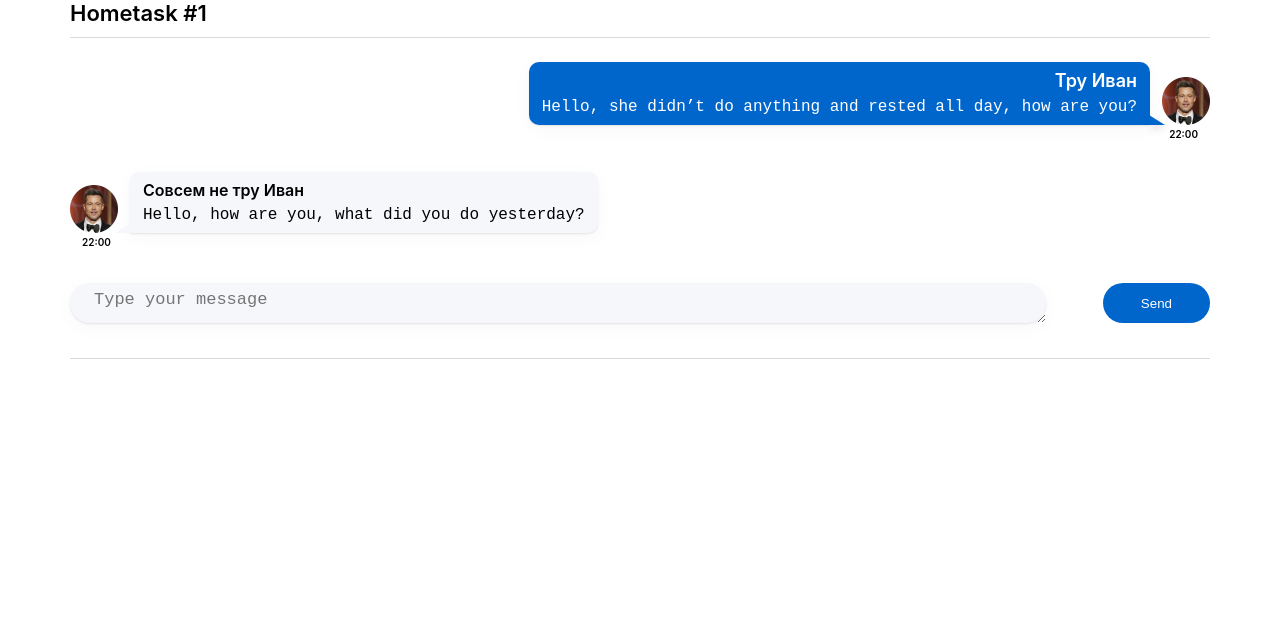
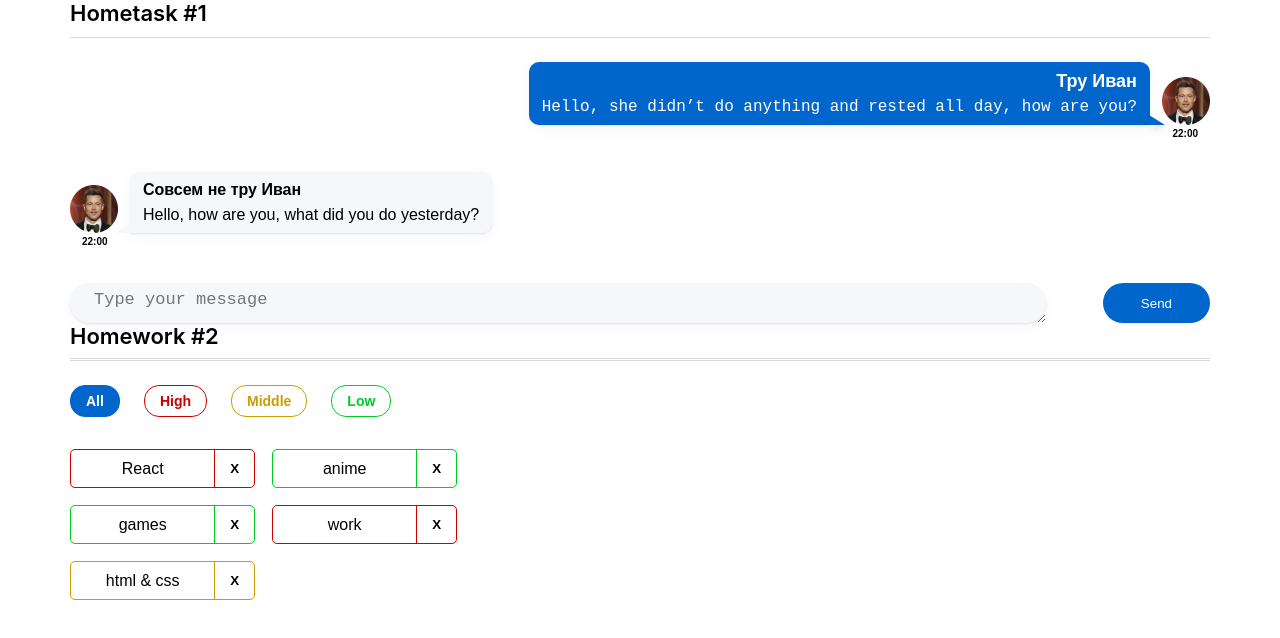
Before and after one commit to klisitsky/it-incubator_homeWork, a React (Create React App) app: page /#/pre-junior in a window 1280 px wide. Before the commit this address led to /. Shown: the top 638 px of the page. Built offline with nearby package versions, Linux system fonts and the light colour scheme.

Commit message:
Finished hw2 task

```diff
--- a/package.json
+++ b/package.json
@@ -1,6 +1,6 @@
 {
   "name": "hws2",
-  "homepage": "http://shanidesu.github.io/hws2",
+  "homepage": "https://shanidesu.github.io/it-incubator_homeWork/",
   "version": "0.1.0",
   "private": true,
   "dependencies": {
@@ -16,7 +16,7 @@
     "@types/react-dom": "18.0.6",
     "@types/uuid": "8.3.4",
     "axios": "0.27.2",
-    "gh-pages": "4.0.0",
+    "gh-pages": "^5.0.0",
     "react": "18.2.0",
     "react-dom": "18.2.0",
     "react-redux": "8.0.4",
--- a/src/s1-main/App.module.css
+++ b/src/s1-main/App.module.css
@@ -5,6 +5,7 @@
 }
 
 .hw {
+    font-family: Montserrat, sans-serif;
 }
 
 .hwTitle {
--- a/src/s1-main/App.tsx
+++ b/src/s1-main/App.tsx
@@ -1,13 +1,14 @@
 import React from 'react'
 import s from './App.module.css'
 import HW1 from '../s2-homeworks/hw01/HW1'
+import HW2 from "../s2-homeworks/hw02/HW2";
 
 function App() {
     return (
         <div className={s.App}>
             <HW1/>
             {/*раскомментировать по ходу выполнения*/}
-            {/*<HW2/>*/}
+            <HW2/>
             {/*<HW3/>*/}
             {/*<HW4/>*/}
 
--- a/src/s2-homeworks/hw01/friend-message/FriendMessage.module.css
+++ b/src/s2-homeworks/hw01/friend-message/FriendMessage.module.css
@@ -57,7 +57,7 @@
 }
 
 .friendMessageText {
-
+  font-family: Montserrat, sans-serif;
 }
 
 .friendTime {
--- a/src/s2-homeworks/hw02/HW2.tsx
+++ b/src/s2-homeworks/hw02/HW2.tsx
@@ -3,30 +3,30 @@ import Affairs from './affairs/Affairs'
 import s2 from '../../s1-main/App.module.css'
 
 /*
-* 1 - описать типы AffairPriorityType, AffairType
-* 2 - указать нужный тип для defaultAffairs
-* 3 - дописать типы и логику функции filterAffairs и проверить её тестами
-* 4 - выполнить пункт 3 для функции deleteAffair
-* 5 - указать нужный тип в useState с affairs
-* 6 - дописать тип и логику функции deleteAffairCallback
-* 7 - в файле Affairs.tsx дописать типизацию пропсов
-* 8 - в файле Affairs.tsx дописать логику функций setAll, setHigh, setMiddle, setLow
-* 9 - в файле Affair.tsx дописать типизацию пропсов
-* 10 - в файле Affair.tsx дописать функции deleteCallback и использовать
-* 11 - в файле Affair.tsx отобразить приходящие данные
+* 1 + описать типы AffairPriorityType, AffairType
+* 2 + указать нужный тип для defaultAffairs
+* 3 + дописать типы и логику функции filterAffairs и проверить её тестами
+* 4 + выполнить пункт 3 для функции deleteAffair
+* 5 + указать нужный тип в useState с affairs
+* 6 + дописать тип и логику функции deleteAffairCallback
+* 7 + в файле Affairs.tsx дописать типизацию пропсов
+* 8 + в файле Affairs.tsx дописать логику функций setAll, setHigh, setMiddle, setLow
+* 9 + в файле Affair.tsx дописать типизацию пропсов
+* 10 + в файле Affair.tsx дописать функции deleteCallback и использовать
+* 11 + в файле Affair.tsx отобразить приходящие данные
 * */
 
 // types
-export type AffairPriorityType = any // need to fix any
+export type AffairPriorityType = 'high' | 'middle' | 'low' // need to fix any
 export type AffairType = {
-    _id: any // need to fix any
-    name: any // need to fix any
+    _id: number // need to fix any
+    name: string // need to fix any
     priority: AffairPriorityType
 }
 export type FilterType = 'all' | AffairPriorityType
 
 // constants
-const defaultAffairs: any = [ // need to fix any
+const defaultAffairs: Array<AffairType> = [ // need to fix any
     {_id: 1, name: 'React', priority: 'high'}, // студенты могут изменить содержимое name и количество элементов в массиве, ...priority не менять!
     {_id: 2, name: 'anime', priority: 'low'},
     {_id: 3, name: 'games', priority: 'low'},
@@ -35,34 +35,36 @@ const defaultAffairs: any = [ // need to fix any
 ]
 
 // pure helper functions
-export const filterAffairs = (affairs: any, filter: any): any => { // need to fix any
+export const filterAffairs = (affairs: Array<AffairType>, filter: FilterType): any => { // need to fix any
+    return filter === 'all'
+     ? affairs
+     : affairs.filter(affair => affair.priority === filter)
+       // need to fix
+}
+export const deleteAffair = (affairs: Array<AffairType>, _id: number): any => { // need to fix any
 
-
-    return affairs // need to fix
-}
-export const deleteAffair = (affairs: any, _id: any): any => { // need to fix any
-
-    return affairs // need to fix
+    return affairs.filter(affairs => affairs._id !== _id) // need to fix
 }
 
 function HW2() {
-    const [affairs, setAffairs] = useState<any>(defaultAffairs) // need to fix any
+    const [affairs, setAffairs] = useState<Array<AffairType>>(defaultAffairs) // need to fix any
     const [filter, setFilter] = useState<FilterType>('all')
 
     const filteredAffairs = filterAffairs(affairs, filter)
-    const deleteAffairCallback = (_id: any) => { // need to fix any
+    const deleteAffairCallback = (_id: number) => { // need to fix any
+        setAffairs(deleteAffair(filteredAffairs, _id))
         // need to fix
     }
-
+    console.log(affairs)
     return (
         <div id={'hw2'}>
             <div className={s2.hwTitle}>Homework #2</div>
             <div className={s2.hw}>
                 <Affairs
                     data={filteredAffairs}
+                    filter={filter}
                     setFilter={setFilter}
                     deleteAffairCallback={deleteAffairCallback}
-                    filter={filter}
                 />
             </div>
         </div>
--- a/src/s2-homeworks/hw02/affairs/Affairs.tsx
+++ b/src/s2-homeworks/hw02/affairs/Affairs.tsx
@@ -1,26 +1,30 @@
-import React from 'react'
+import React, {SetStateAction} from 'react'
 import Affair from './affair/Affair'
-import {AffairType, FilterType} from '../HW2'
+import {AffairType, filterAffairs, FilterType} from '../HW2'
 import s from './Affairs.module.css'
 
 type AffairsPropsType = {
-    data: any // need to fix any
-    setFilter: any
-    deleteAffairCallback: any
+    data: Array<AffairType> // need to fix any
+    setFilter: (_id:FilterType) => void
+    deleteAffairCallback: (_id: number) => void
     filter: FilterType
 }
 
 function Affairs(props: AffairsPropsType) {
     const setAll = () => {
+        props.setFilter('all')
         // need to fix
     }
     const setHigh = () => {
+        props.setFilter('high')
         // need to fix
     }
     const setMiddle = () => {
+        props.setFilter('middle')
         // need to fix
     }
     const setLow = () => {
+        props.setFilter('low')
         // need to fix
     }
 
--- a/src/s2-homeworks/hw02/affairs/affair/Affair.tsx
+++ b/src/s2-homeworks/hw02/affairs/affair/Affair.tsx
@@ -6,11 +6,13 @@ import s2 from '../Affairs.module.css'
 type AffairPropsType = {
     // key не нужно типизировать
     affair: AffairType
-    deleteAffairCallback: any // need to fix any
+    deleteAffairCallback: (_id: number) => void // need to fix any
 }
 
 function Affair(props: AffairPropsType) {
+
     const deleteCallback = () => {
+        props.deleteAffairCallback(props.affair._id)
         // need to fix
     }
 
@@ -24,7 +26,7 @@ function Affair(props: AffairPropsType) {
             className={affairClass}
         >
             <div id={'hw2-name-' + props.affair._id} className={nameClass}>
-                {/*создаёт студент*/}
+                {props.affair.name}
 
                 {/**/}
             </div>
@@ -35,6 +37,7 @@ function Affair(props: AffairPropsType) {
             <button
                 id={'hw2-button-delete-' + props.affair._id}
                 className={buttonClass}
+                onClick={deleteCallback}
                 // need to fix
 
             >
```
Also changed, not shown: 1 other file (tests, documents, lock files or other folders).
